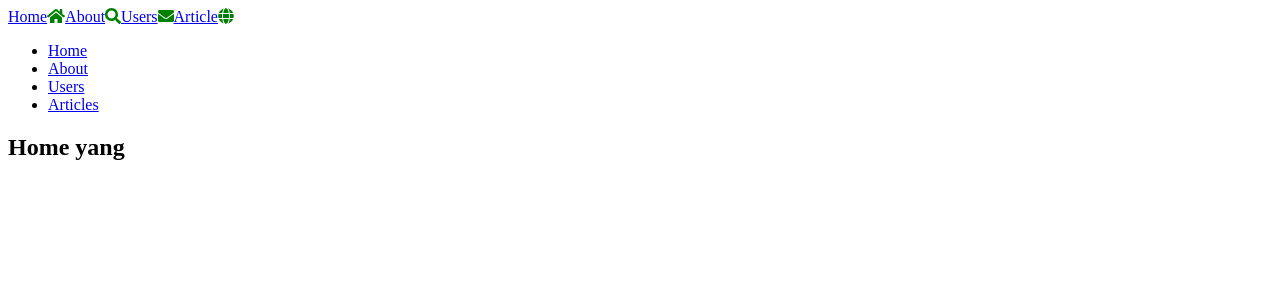
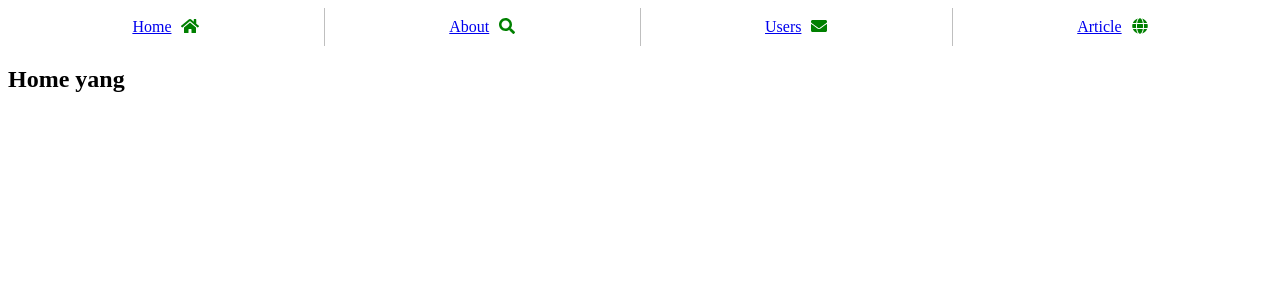
Before and after one commit to xiaokaup/AWS, a React app in the folder react2/: page / in a window 1280 px wide. Shown: the top 300 px of the page. Built offline with nearby package versions, Linux system fonts and the light colour scheme.

Commit message:
Install css-loader, sass, sass-loader, style-loader and add scss codes for header

```diff
--- a/react2/package.json
+++ b/react2/package.json
@@ -16,6 +16,7 @@
     "@babel/preset-react": "^7.10.1",
     "babel-loader": "^8.1.0",
     "babel-polyfill": "^6.26.0",
+    "css-loader": "^3.6.0",
     "html-loader": "^1.1.0",
     "html-webpack-plugin": "^4.3.0",
     "react-redux": "^7.2.0",
@@ -23,6 +24,9 @@
     "redux-logger": "^3.0.6",
     "redux-saga": "^1.1.3",
     "redux-thunk": "^2.3.0",
+    "sass": "^1.26.8",
+    "sass-loader": "^8.0.2",
+    "style-loader": "^1.2.1",
     "webpack": "^4.43.0",
     "webpack-cli": "^3.3.12",
     "webpack-dev-server": "^3.11.0"
--- a/react2/src/module/2_component/Header.js
+++ b/react2/src/module/2_component/Header.js
@@ -5,24 +5,27 @@ import { FontAwesomeIcon } from '@fortawesome/react-fontawesome';
 import { faHome, faSearch, faEnvelope, faGlobe, faTrash } from '@fortawesome/free-solid-svg-icons';
 import { Link } from "react-router-dom";
 
-
+import '../../style/2_component/Header.scss'
 
 export default function Header() {
 	return (
 		<>
-			<nav className="icon-bar">
+			<nav className="Header">
 			  <Link className="active" to="/">
 			  	Home
 			  	<FontAwesomeIcon icon={faHome} color="green"/>
 			  </Link>
+
 			  <Link to="/about">
 			  	About
 			  	<FontAwesomeIcon icon={faSearch} color="green" />
 			  </Link>
+
 			  <Link to="/users">
 			  	Users
 			  	<FontAwesomeIcon icon={faEnvelope} color="green" />
 			  </Link>
+
 			  <Link to="/article">
 			  	Article
 			  	<FontAwesomeIcon icon={faGlobe} color="green" />
--- a/react2/src/module/App.js
+++ b/react2/src/module/App.js
@@ -16,14 +16,6 @@ const App = () => (
   <>
     <Router>
       <Header />
-      <nav>
-        <ul>
-          <li><Link to="/">Home</Link></li>
-          <li><Link to="/about">About</Link></li>
-          <li><Link to="/users">Users</Link></li>
-          <li><Link to="/article">Articles</Link></li>
-        </ul>
-      </nav>
       <div>
         <Switch>
           <Route path="/about"><h2>About yang</h2></Route>
--- /dev/null
+++ b/react2/src/style/2_component/Header.scss
@@ -0,0 +1,19 @@
+
+.Header {
+	display: flex;
+	justify-content: space-around;
+	text-align: center;
+
+	a {
+		flex: 1 1 auto;
+		padding: 10px 20px;
+
+		svg {
+			margin-left: 10px;
+		}
+	}
+
+	a + a {
+		border-left: 1px solid rgba(0,0,0,.25)
+	}
+}
--- a/react2/webpack.config.js
+++ b/react2/webpack.config.js
@@ -3,6 +3,17 @@ const HtmlWebPackPlugin = require("html-webpack-plugin");
 module.exports = {
   module: {
     rules: [
+      {
+        test: /\.s[ac]ss$/i,
+        use: [
+          // Creates `style` nodes from JS strings
+          'style-loader',
+          // Translates CSS into CommonJS
+          'css-loader',
+          // Compiles Sass to CSS
+          'sass-loader',
+        ],
+      },
       {
         test: /\.(js|jsx)$/,
         exclude: /node_modules/,
```
Also changed, not shown: 1 other file (tests, documents, lock files or other folders).
